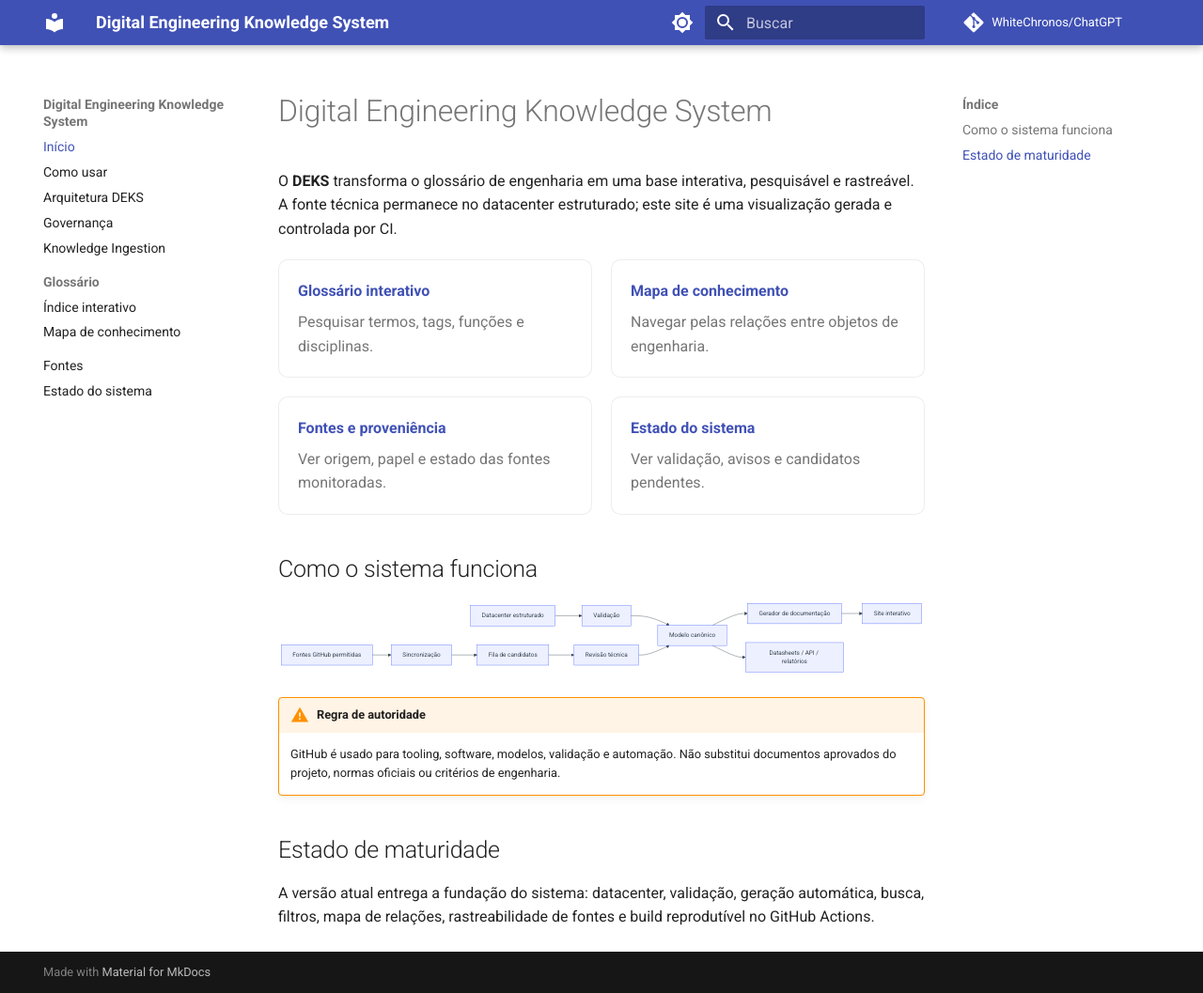
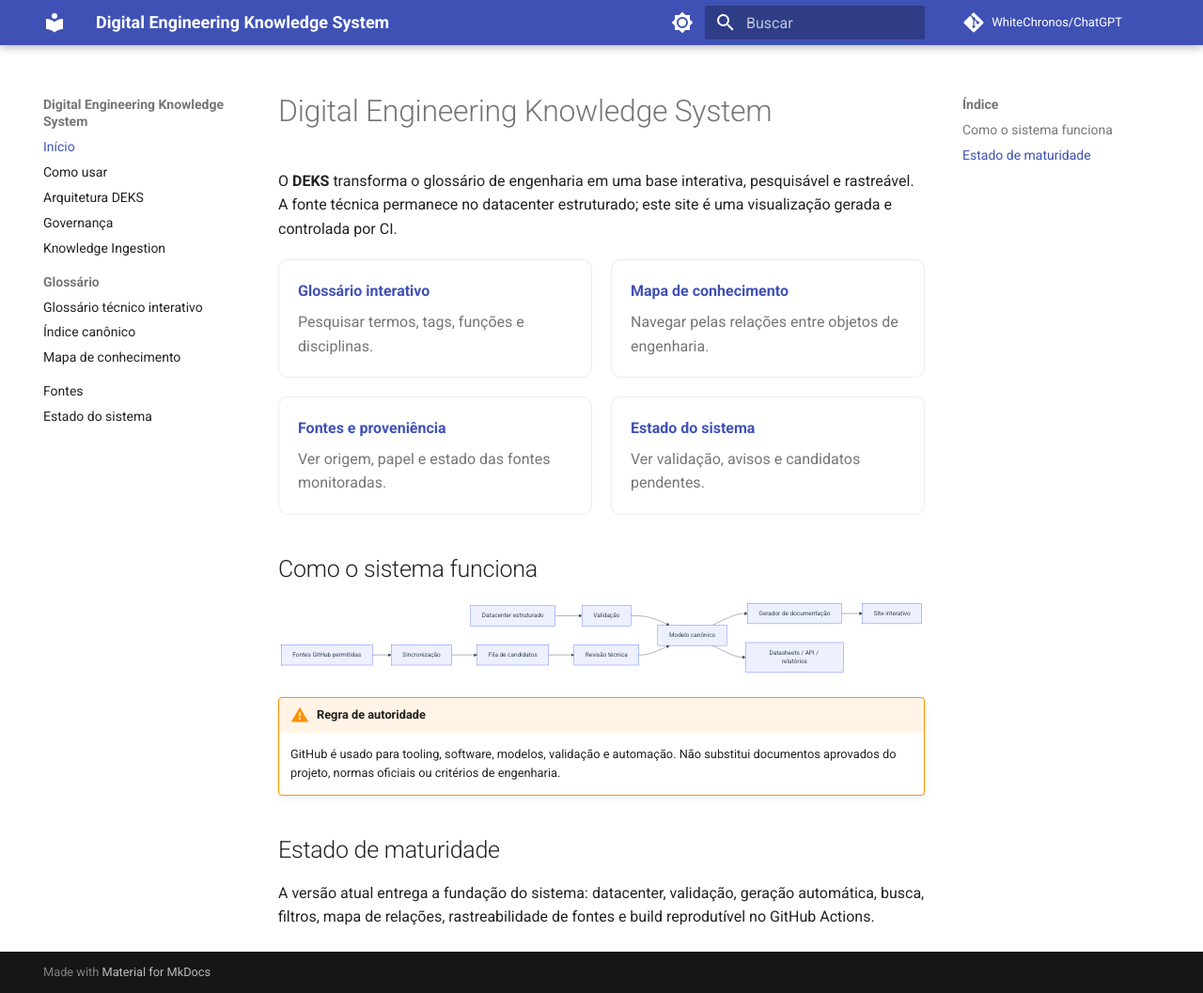
Before and after one commit to WhiteChronos/ChatGPT, an MkDocs documentation site: the page built from docs/index.md, in a window 1280 px wide and 1057 px high. Shown: the whole window at 94% size. Built offline with MkDocs 1.6.1 and Material for MkDocs 9.7.7, drawn with Linux system fonts in a browser that asks for light colours; comment, search, counter and statistics services are not loaded.

Commit message:
feat(glossary): wire interactive glossary into mkdocs

```diff
--- a/mkdocs.yml
+++ b/mkdocs.yml
@@ -54,6 +54,7 @@ extra_css:
 
 extra_javascript:
   - assets/javascripts/deks-filter.js
+  - assets/javascripts/interactive-glossary.js
   - assets/javascripts/mermaid-init.js
 
 nav:
@@ -63,7 +64,8 @@ nav:
   - Governança: governance.md
   - Knowledge Ingestion: knowledge-ingestion.md
   - Glossário:
-      - Índice interativo: generated/glossary/index.md
+      - Glossário técnico interativo: generated/glossary/interactive.md
+      - Índice canônico: generated/glossary/index.md
       - Mapa de conhecimento: generated/knowledge-map.md
   - Fontes: generated/sources.md
   - Estado do sistema: generated/status.md
```
